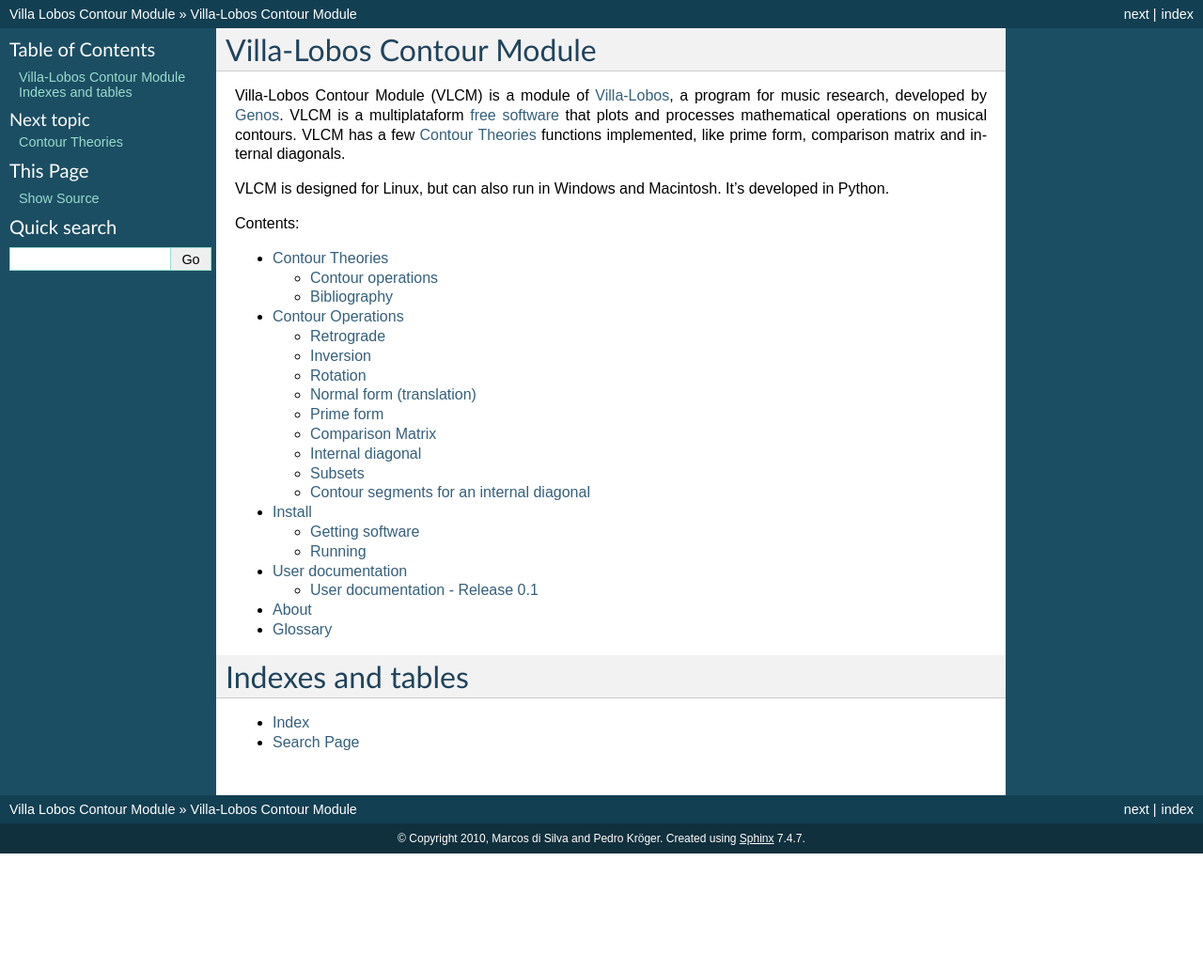
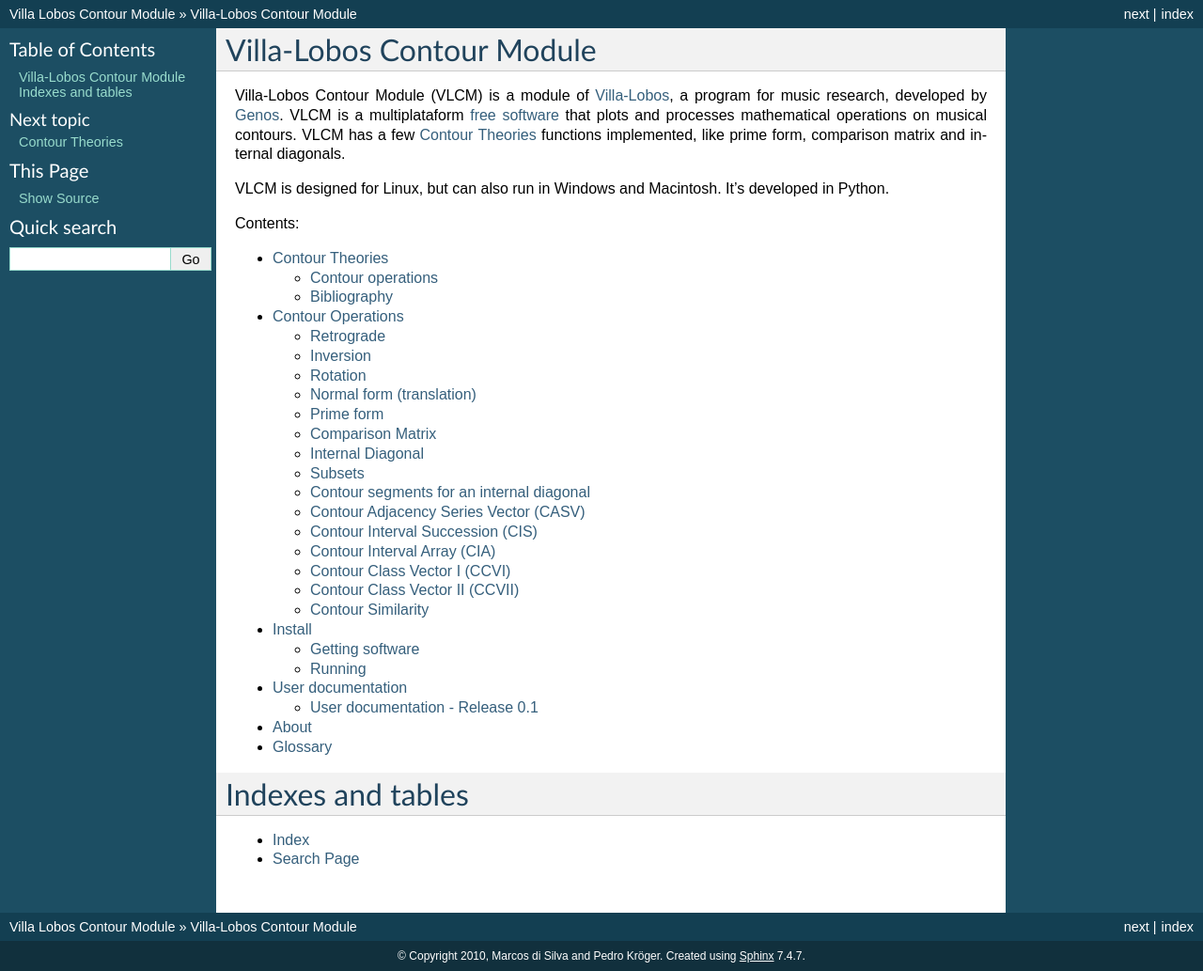
Before and after one commit to msampaio/musicontour, a Sphinx documentation site: the page built from docs/index.rst, in a window 1280 px wide. Shown: the whole page at 94% size. Built offline with Sphinx 7.4.7, drawn with Linux system fonts in a browser that asks for light colours; formulas are drawn with MathJax 3; before the commit the page ends 908 px from its top, so only the background shows below that; some of the changed lines change nothing that is shown.

Commit message:
Inserts documentation for more functions

```diff
--- a/docs/contour-operations.rst
+++ b/docs/contour-operations.rst
@@ -151,7 +151,7 @@
  COM(3, 1) = -
  COM(3, 2) = -
 
-Internal diagonal
+Internal Diagonal
 -----------------
 
 The Internal diagonals are yanked from the Comparison matrix, from top
@@ -168,6 +168,9 @@
  Internal diagonal(1) = < + - + >
  Internal diagonal(2) = < + - >
  Internal diagonal(3) = < + >
+
+Michael Friedmann `(1985) <bibliography.html>`_ named the ups and
+downs of a contour as Contour Adjacency Series.
 
 .. index:: Subsets
 
@@ -215,5 +218,107 @@
  Main entry: -1 1 -1
  Parameter: 1
 
+.. index:: Contour Adjacency Series Vector (CASV)
+
+Contour Adjacency Series Vector (CASV)
+--------------------------------------
+
+Two digit summation of ascendent and descendent movements in Contour
+Adjacency Series (Internal diagonal 1) of a contour segment. The first
+digit signifies ups, and second, downs. Also known as CASV.
+
+For instance::
+
+ A < 0 4 1 3 2 5 >
+ Internal diagonal(A, 1): < + - + - + >
+ ups: 3
+ downs: 2
+ Contour Adjacency Series Vector(A): < 3 , 2 >
+
+.. index:: Contour Interval Succession (CIS)
+
+Contour Interval Succession (CIS)
+---------------------------------
+
+A succession of all adjacent contour intervals in a cseg. Also known
+as CIS.
+
+For instance::
+
+ A < 0 4 1 >
+ Contour Interval Succession(A): < +4, -1 >
+
+ B < 0 3 2 4 >
+ Contour Interval Succession(B): < +3, -1, +2 >
+
+.. index:: Contour Interval Array (CIA)
+
+Contour Interval Array (CIA)
+----------------------------
+
+An array with the multiplicity of contour intervals types in a cseg.
+
+For instance::
+
+ A < 0 3 2 4 >
+ Contour Interval Array(A): [[1, 2, 1], [1, 0, 0]]
+
+Cseg A has one ascendent contour interval of type 1 (3 4), two of type
+2 (0 2 and 2 4), one of type 3: (0 3). Cseg A has also one descendent
+contour interval of type -1: (3 2), and zero contour interval of types
+-2 and -3.
+
+.. index:: Contour Class Vector I (CCVI)
+
+Contour Class Vector I (CCVI)
+-----------------------------
+
+Two digit summation of the frequency of ascendent and descendent
+movements. Final result is the sum of number of elements and contour
+interval multiplication.
+
+For instance::
+
+ A < 0 3 2 4 >
+ Contour Interval Array(A): [[1, 2, 1], [1, 0, 0]]
+ Contour Class Vector I(A): [8, 1]
+
+ Contour Class Vector I(A): [(1*1)+(2*2)+(3*1), (1*1)+(2*0)+(3*0)]
+
+.. index:: Contour Class Vector II (CCVII)
+
+Contour Class Vector II (CCVII)
+-----------------------------
+
+Two digit summation of the frequency of ups and downs. Final result is
+the sum of number of elements of a contour interval type.
+
+For instance::
+
+ A < 0 3 2 4 >
+ Contour IInterval Array(A): [[1, 2, 1], [1, 0, 0]]
+ Contour Class Vector II(A): [4, 1]
+
+ Contour Class Vector II(A): [1+2+1, 1+0+0]
+
+.. index:: Contour Similarity
+
+Contour Similarity
+------------------
+
+A numeric measure for similarity between csegs with the same
+cardinality. It varies from 0 to 1, representing minimum to maximum
+similarity. Each specific position of comparison matrix superior
+triangle of one contour segment is compared with the corresponding
+position in the other contour segment. The similarity value is given
+by the quotient between sum of similar content positions and total of
+positions.
+
+.. image:: figs/superior_triangle.png
+
+For instance, these two contour segments, < 0 3 1 2 > and < 0 2 1 3 >
+differ in comparison matrix superior triangle only in one position
+(marked in figure). Five of six positions have the same value in both
+segments. Thus, contour similarity is 5/6, or 0.83.
 
 .. |VLCM| replace:: Villa-Lobos Contour Module
```
